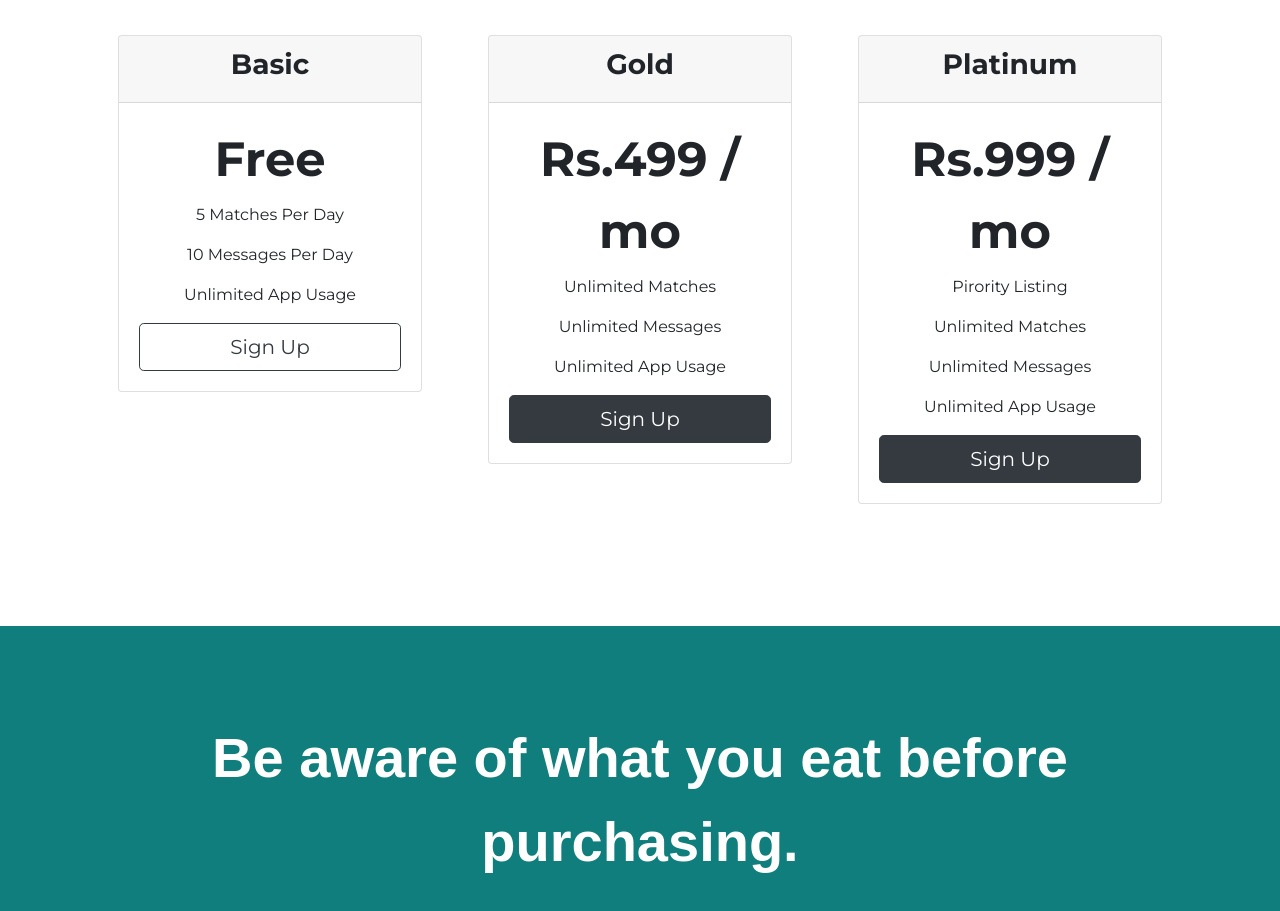
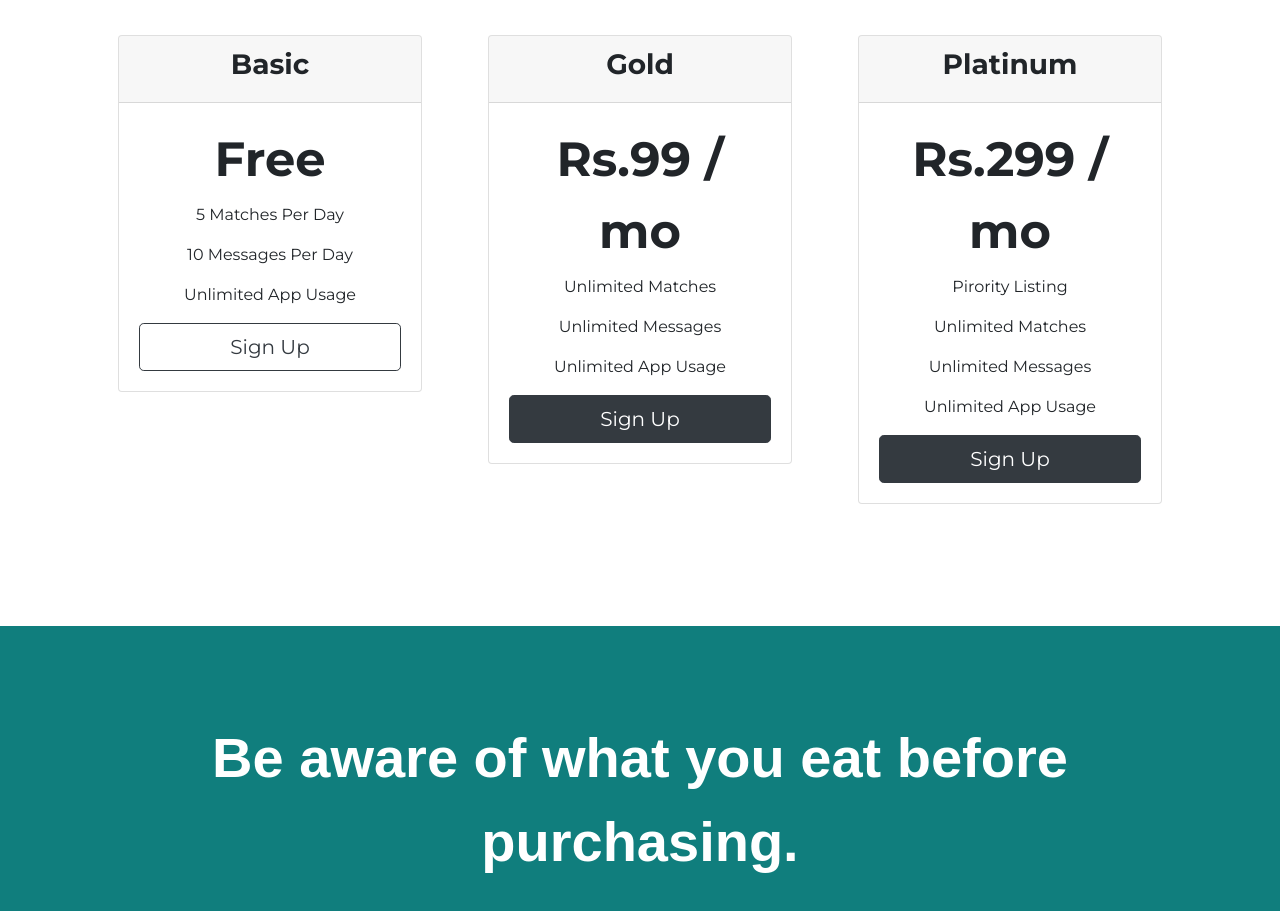
Before and after one commit to charithjdesilva/HealthyFoodsWebsite, a plain HTML site: page index.html in a window 1280 px wide. Shown: the part 3404-4315 px from the top of the page. Drawn offline with nearby package versions, Linux system fonts and the light colour scheme.

Commit message:
Update index.html

```diff
--- a/index.html
+++ b/index.html
@@ -221,7 +221,7 @@ Wayamba University of Sri Lanka</em>
             <h3>Gold</h3>
           </div>
           <div class="card-body">
-            <h2 class="pricing-text">Rs.499 / mo</h2>
+            <h2 class="pricing-text">Rs.99 / mo</h2>
             <p>Unlimited Matches</p>
             <p>Unlimited Messages</p>
             <p>Unlimited App Usage</p>
@@ -236,7 +236,7 @@ Wayamba University of Sri Lanka</em>
             <h3>Platinum</h3>
           </div>
           <div class="card-body">
-            <h2 class="pricing-text">Rs.999 / mo</h2>
+            <h2 class="pricing-text">Rs.299 / mo</h2>
             <p>Pirority Listing</p>
             <p>Unlimited Matches</p>
             <p>Unlimited Messages</p>
```
